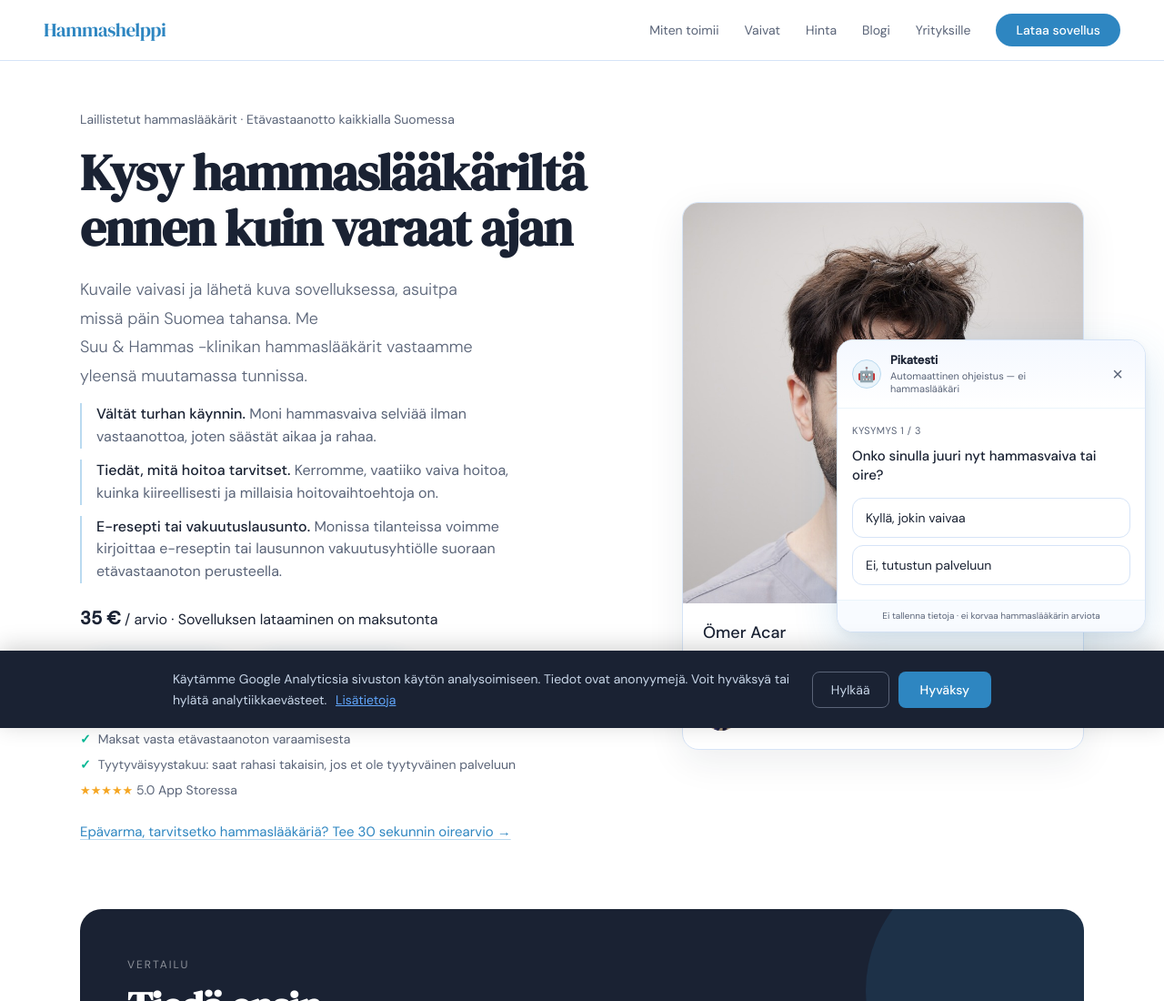
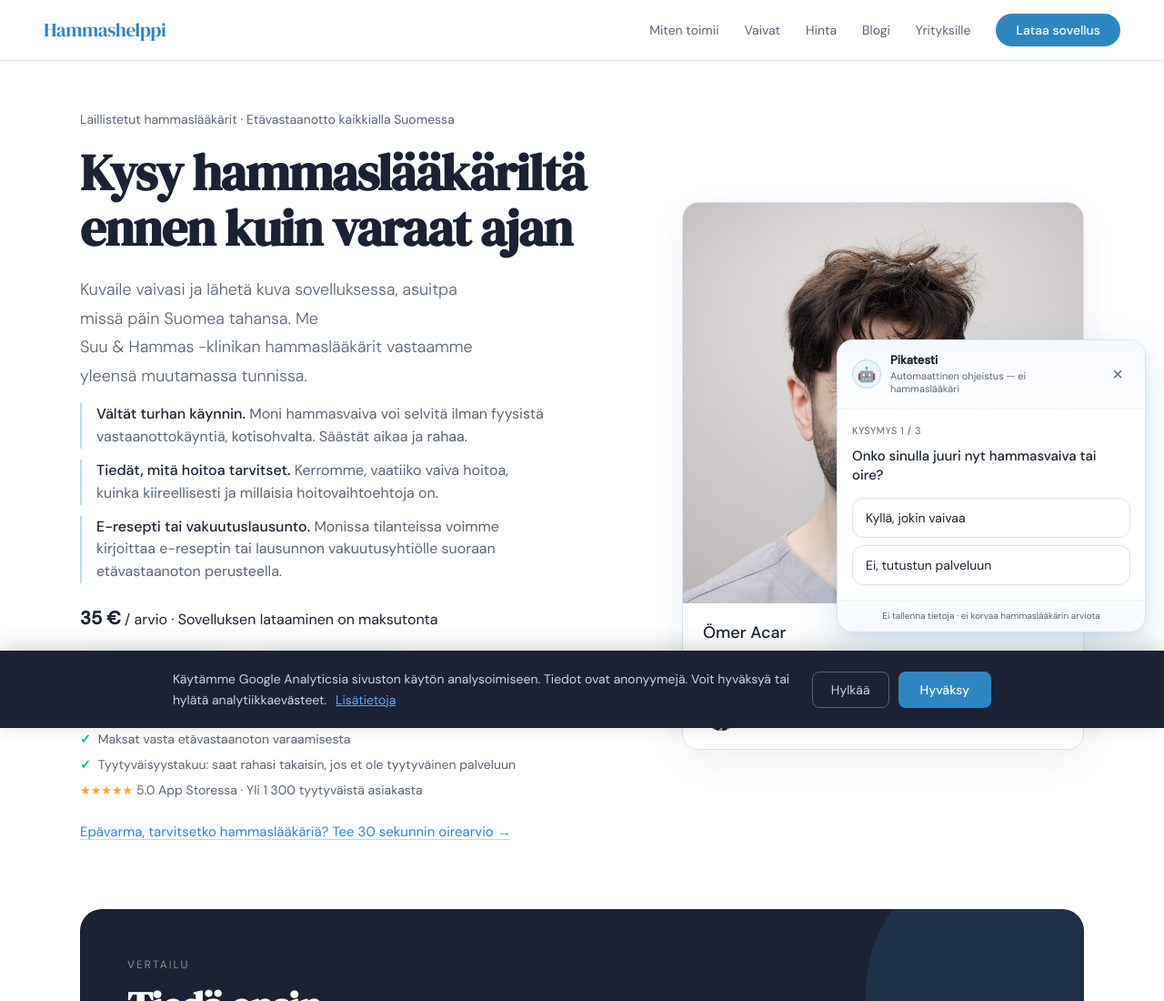
Before and after one commit to omeracar89/hammashelppi, a plain HTML site: page index.html in a window 1280 px wide. Shown: the top 1100 px of the page at 91% size. Drawn offline with Linux system fonts and the light colour scheme.

Commit message:
Hero: yli 1 300 tyytyväistä asiakasta, kotisohvalta-muotoilu
Co-Authored-By: Claude Opus 5.5 <noreply@anthropic.com>
Claude-Session: https://claude.ai/code/session_01AXH7kuXj2v4hJCHiaEuL1C

```diff
--- a/index.html
+++ b/index.html
@@ -261,7 +261,7 @@
     <h1>Kysy hammaslääkäriltä ennen kuin varaat ajan</h1>
     <p class="hero-sub">Kuvaile vaivasi ja lähetä kuva sovelluksessa, asuitpa missä päin Suomea tahansa. Me <span style="white-space:nowrap">Suu &amp; Hammas -klinikan</span> hammaslääkärit vastaamme yleensä muutamassa tunnissa.</p>
     <ul class="hero-points">
-      <li><strong>Vältät turhan käynnin.</strong> Moni hammasvaiva selviää ilman vastaanottoa, joten säästät aikaa ja rahaa.</li>
+      <li><strong>Vältät turhan käynnin.</strong> Moni hammasvaiva voi selvitä ilman fyysistä vastaanottokäyntiä, kotisohvalta. Säästät aikaa ja rahaa.</li>
       <li><strong>Tiedät, mitä hoitoa tarvitset.</strong> Kerromme, vaatiiko vaiva hoitoa, kuinka kiireellisesti ja millaisia hoitovaihtoehtoja on.</li>
       <li><strong>E-resepti tai vakuutuslausunto.</strong> Monissa tilanteissa voimme kirjoittaa e-reseptin tai lausunnon vakuutusyhtiölle suoraan etävastaanoton perusteella.</li>
     </ul>
@@ -275,7 +275,7 @@
     <ul class="hero-facts">
       <li>Maksat vasta etävastaanoton varaamisesta</li>
       <li>Tyytyväisyystakuu: saat rahasi takaisin, jos et ole tyytyväinen palveluun</li>
-      <li><span class="stars">★★★★★</span> 5.0 App Storessa</li>
+      <li><span class="stars">★★★★★</span> 5.0 App Storessa · Yli 1 300 tyytyväistä asiakasta</li>
     </ul>
 
     <button type="button" class="hero-triage" onclick="if(window.triageOpen)window.triageOpen('hero_link');">Epävarma, tarvitsetko hammaslääkäriä? Tee 30 sekunnin oirearvio →</button>
```
